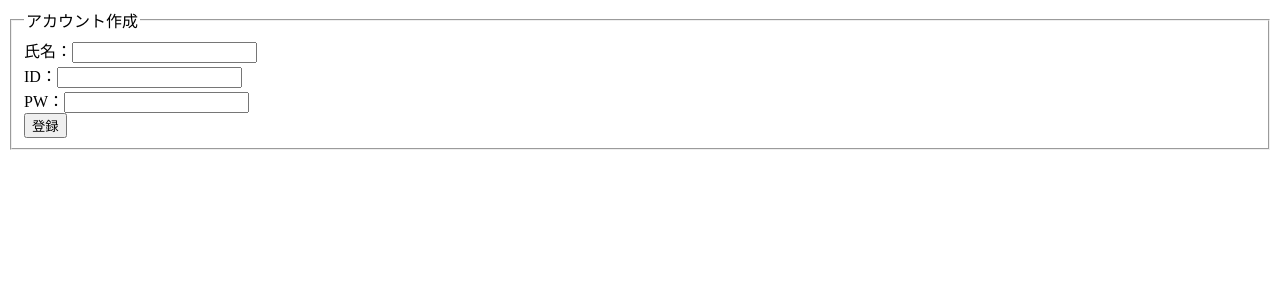
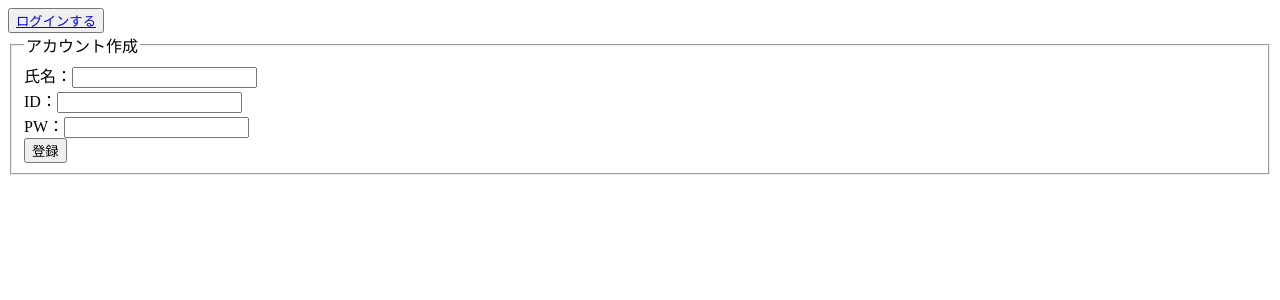
Before and after one commit to Totomomokazu/kadai09_auth_20231223, a PHP site: page /account_create.php in a window 1280 px wide. Shown: the top 300 px of the page. Run offline with PHP 8.4, Linux system fonts and the light colour scheme.

Commit message:
ログイン機能の完成

```diff
--- a/account_create.php
+++ b/account_create.php
@@ -7,6 +7,7 @@
 </head>
 <body>
     <!-- <button><a href="select.php">データベースを確認する</a></button> -->
+    <button><a href="login.php">ログインする</a></button>
     <form method="post" action="account_insert.php">
         <fieldset>
             <legend>アカウント作成</legend>
--- a/login.php
+++ b/login.php
@@ -7,6 +7,7 @@
 </head>
 <body>
     <!-- <button><a href="select.php">データベースを確認する</a></button> -->
+    <button><a href="account_create.php">アカウントを作成する</a></button>
     <form method="post" action="login_act.php">
         <fieldset>
             <legend>ログイン画面</legend>
```
